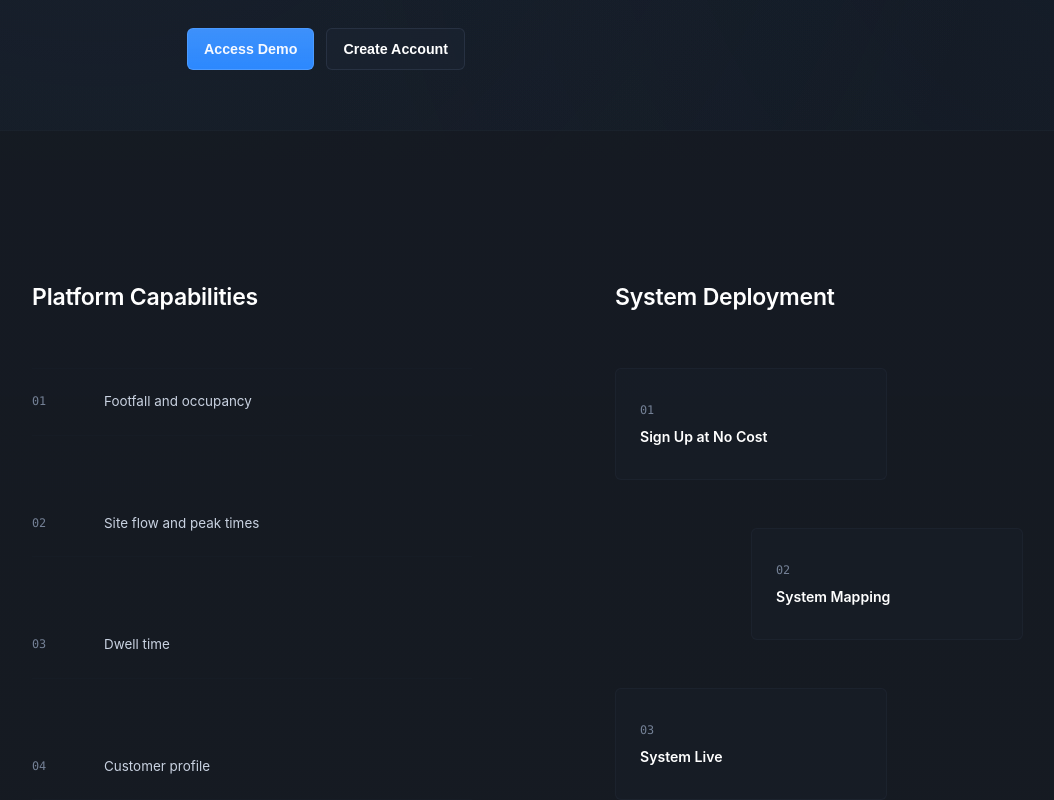
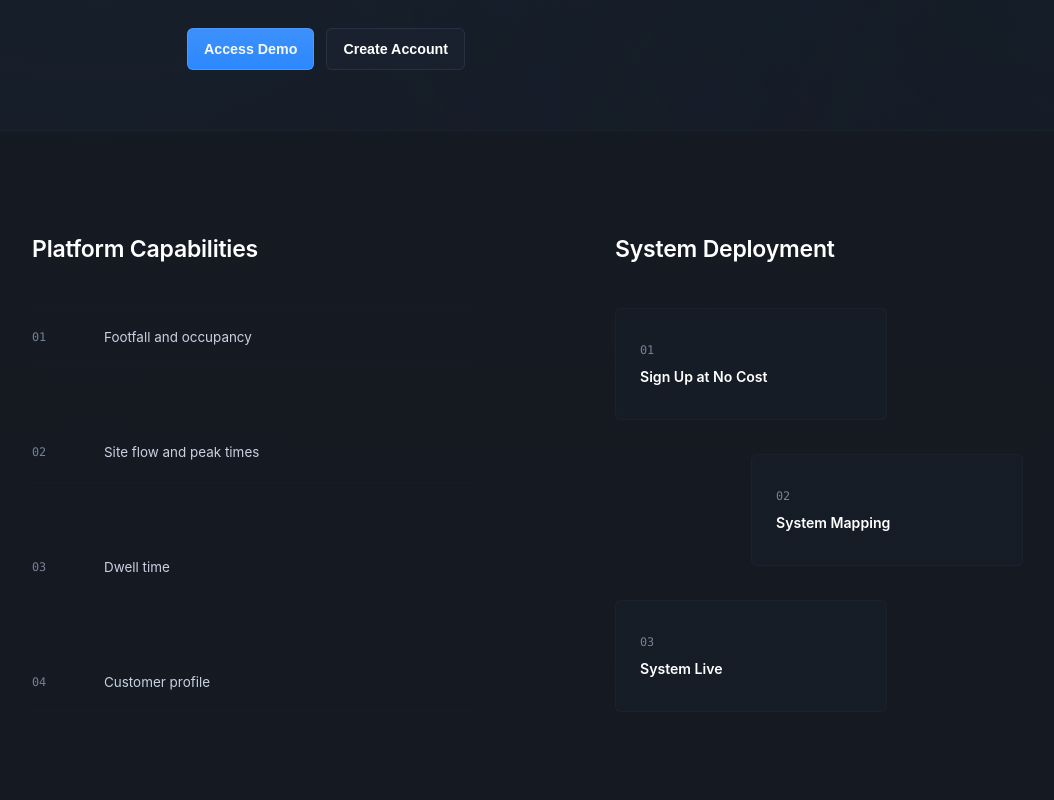
Before and after one commit to Ali-Nigzu/portal, a React (Vite) app in the folder frontend/: page / in a window 1280 px wide. Shown: the part 440-1240 px from the top of the page, without its empty margins (93-1147 px from the left). Built offline with nearby package versions, Linux system fonts and the light colour scheme; no server answers.

Commit message:
Reduce system band vertical density and tighten rhythm

```diff
--- a/frontend/src/styles/LandingPage.css
+++ b/frontend/src/styles/LandingPage.css
@@ -142,6 +142,7 @@ body {
 
 .landing-system-surface {
   position: relative;
+  min-height: 308px;
   border-top: 1px solid var(--sys-plate-line);
   background:
     linear-gradient(180deg, color-mix(in srgb, var(--sys-bg-1) 95%, transparent) 0%, color-mix(in srgb, var(--sys-bg-1) 98%, transparent) 100%);
@@ -152,8 +153,8 @@ body {
   grid-template-columns: repeat(2, minmax(0, 1fr));
   gap: 96px;
   align-items: stretch;
-  min-height: 440px;
-  padding: 152px 48px 72px;
+  min-height: 306px;
+  padding: 104px 48px 76px;
 }
 
 .landing-capabilities,
@@ -177,7 +178,7 @@ body {
 
 .landing-capabilities h2,
 .landing-deployment h2 {
-  margin-bottom: 56px;
+  margin-bottom: 44px;
 }
 
 .landing-section-head--sr-only {
@@ -221,7 +222,7 @@ body {
   --deploy-step-width: 272px;
   --deploy-step-height: 112px;
   --deploy-x-step: 136px;
-  --deploy-y-step: 48px;
+  --deploy-y-step: 34px;
 
   max-width: 460px;
   margin-inline: auto;
@@ -250,7 +251,7 @@ body {
 .landing-capability-row {
   grid-template-columns: 48px 1fr;
   gap: 24px;
-  padding: 24px 0;
+  padding: 20px 0;
 }
 
 .landing-assurance-row {
@@ -419,7 +420,7 @@ body {
   .landing-deployment-content {
     --deploy-step-width: 264px;
     --deploy-x-step: 120px;
-    --deploy-y-step: 44px;
+    --deploy-y-step: 32px;
   }
 }
 
@@ -428,9 +429,9 @@ body {
 
   .landing-operational-grid {
     grid-template-columns: 1fr;
-    gap: 48px;
+    gap: 42px;
     min-height: 0;
-    padding: 112px 36px 60px;
+    padding: 96px 36px 56px;
   }
 
   .landing-capabilities,
@@ -440,7 +441,7 @@ body {
 
   .landing-capabilities h2,
   .landing-deployment h2 {
-    margin-bottom: 40px;
+    margin-bottom: 34px;
   }
 
   .landing-capabilities-content,
@@ -451,7 +452,7 @@ body {
   .landing-deployment-content {
     --deploy-step-width: 280px;
     --deploy-x-step: 96px;
-    --deploy-y-step: 38px;
+    --deploy-y-step: 30px;
   }
 }
 
```
